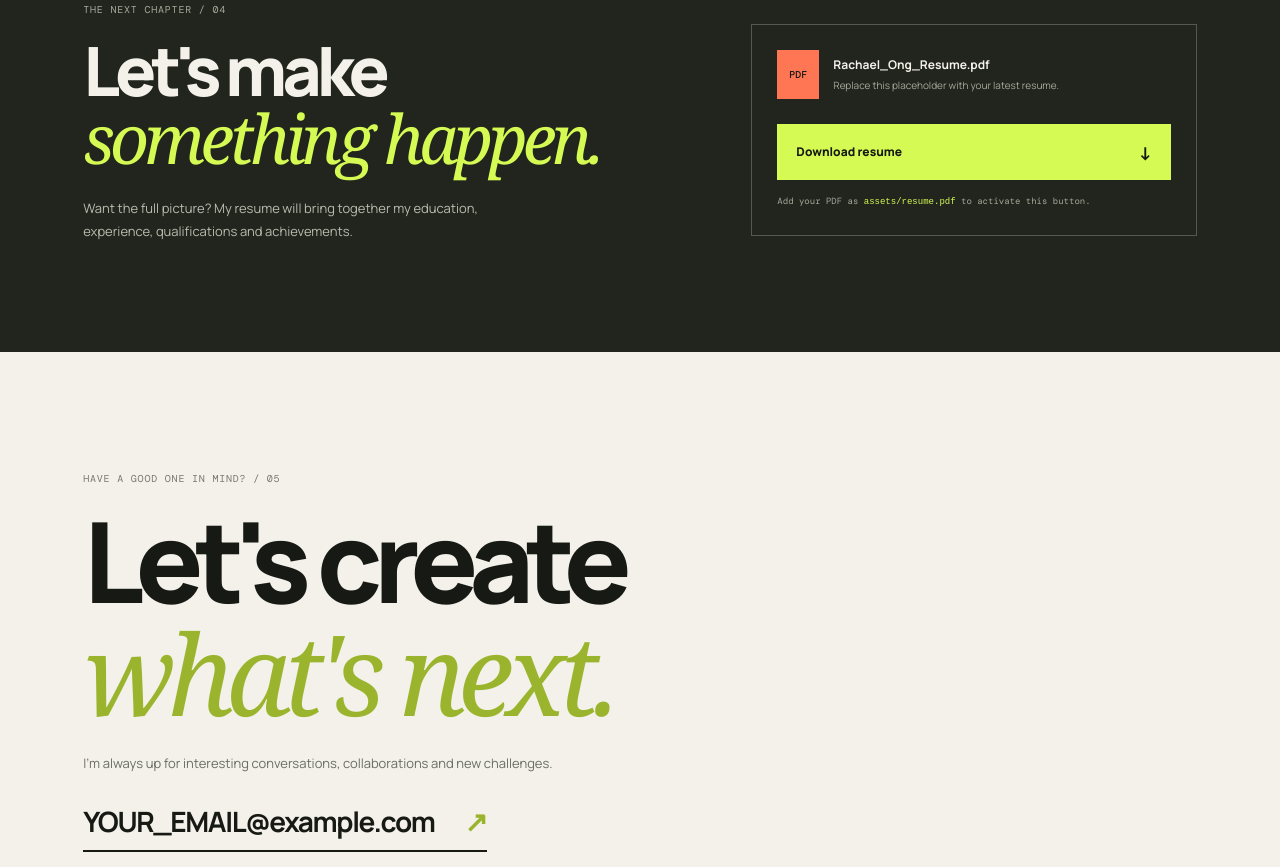
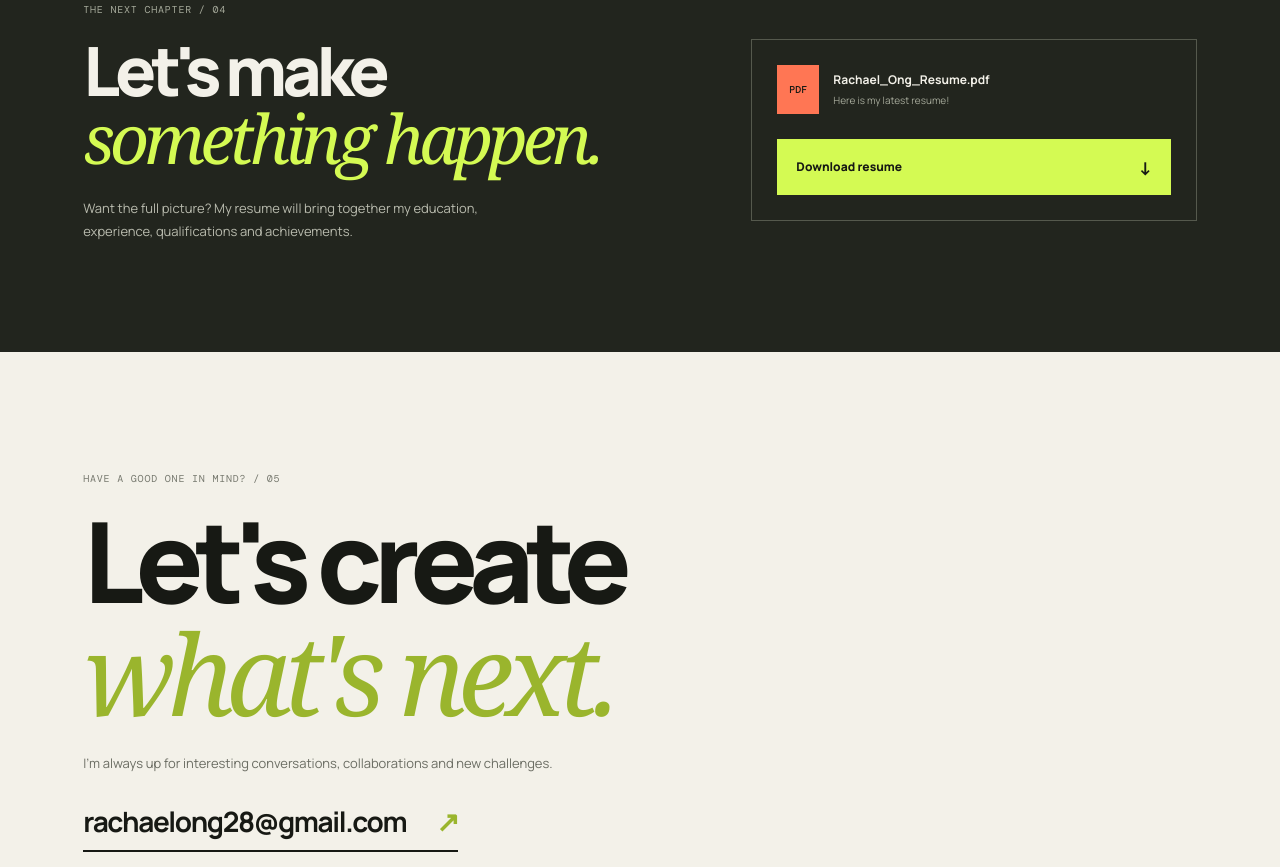
Before and after one commit to ongtheblob/portfolio_website, a plain HTML site: page index.html in a window 1280 px wide. Shown: the part 4053-4920 px from the top of the page. Drawn offline with nearby package versions, Linux system fonts and the light colour scheme.

Commit message:
Update index.html

```diff
--- a/index.html
+++ b/index.html
@@ -87,15 +87,15 @@
     <section class="resume-section" id="resume">
       <div class="section-wrap resume-inner">
         <div><p class="eyebrow">THE NEXT CHAPTER / 04</p><h2>Let's make<br><span class="serif-italic">something happen.</span></h2><p class="resume-copy">Want the full picture? My resume will bring together my education, experience, qualifications and achievements.</p></div>
-        <div class="resume-panel"><div class="resume-file"><span class="file-icon">PDF</span><div><strong>Rachael_Ong_Resume.pdf</strong><small>Replace this placeholder with your latest resume.</small></div></div><a class="button button-dark" href="assets/resume.pdf" download>Download resume <span>↓</span></a><p class="resume-hint">Add your PDF as <code>assets/resume.pdf</code> to activate this button.</p></div>
+        <div class="resume-panel"><div class="resume-file"><span class="file-icon">PDF</span><div><strong>Rachael_Ong_Resume.pdf</strong><small>Here is my latest resume!</small></div></div><a class="button button-dark" href="assets/resume.pdf" download>Download resume <span>↓</span></a></div>
       </div>
     </section>
 
     <section class="contact-section section-wrap" id="contact">
       <p class="eyebrow">HAVE A GOOD ONE IN MIND? / 05</p><h2>Let's create<br><span class="serif-italic">what's next.</span></h2>
       <p class="contact-copy">I'm always up for interesting conversations, collaborations and new challenges.</p>
-      <a class="contact-email" href="mailto:YOUR_EMAIL@example.com">YOUR_EMAIL@example.com <span>↗</span></a>
-      <div class="social-links"><a href="https://github.com/YOUR_GITHUB" target="_blank" rel="noreferrer">GitHub ↗</a><a href="https://www.linkedin.com/in/YOUR_LINKEDIN/" target="_blank" rel="noreferrer">LinkedIn ↗</a></div>
+      <a class="contact-email" href="mailto:rachaelong28@gmail.com">rachaelong28@gmail.com <span>↗</span></a>
+      <div class="social-links"><a href="https://github.com/ongtheblob" target="_blank" rel="noreferrer">GitHub ↗</a><a href="https://www.linkedin.com/in/rachael-ong-4769911b3/" target="_blank" rel="noreferrer">LinkedIn ↗</a></div>
     </section>
   </main>
 
```
